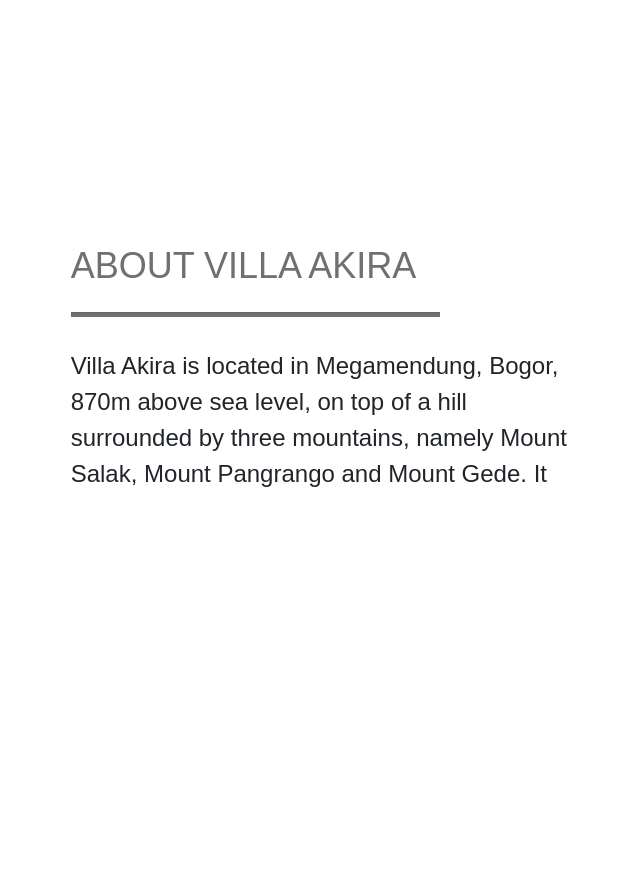
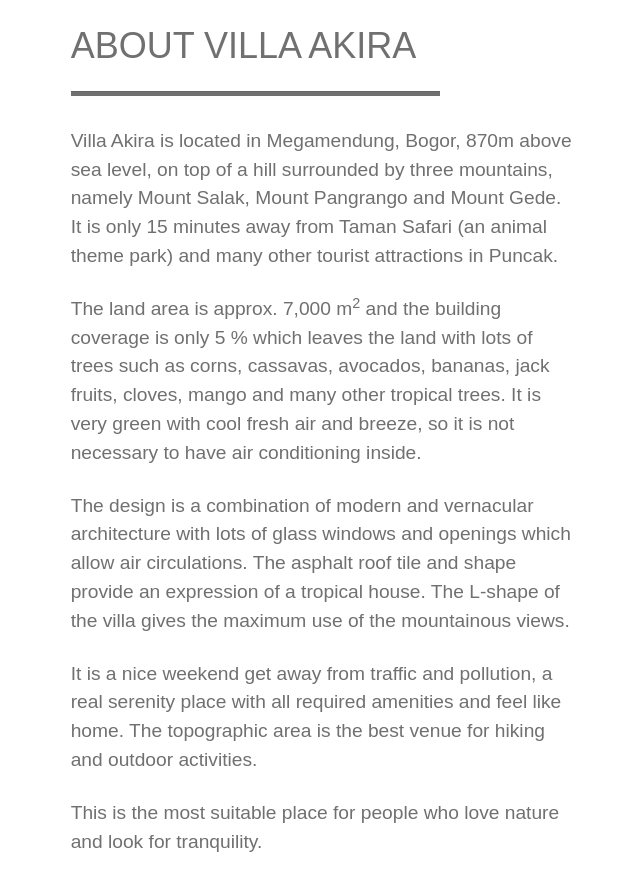
Before and after one commit to hsjsjsj009/villa-akira, a React app: page / in a window 1280 px wide. Shown: the part 820-1710 px from the top of the page, without its empty margins (51-691 px from the left). Before the commit the page ends 1600 px from the top, so only its background shows below. Built offline with nearby package versions, Linux system fonts and the light colour scheme; some packages are replaced by stand-ins of ours; a web font is replaced by a local one.

Commit message:
Done About

```diff
--- a/package.json
+++ b/package.json
@@ -7,9 +7,11 @@
     "bootstrap": "^4.4.1",
     "connected-react-router": "^6.3.2",
     "history": "^4.9.0",
+    "immutable": "^4.0.0-rc.12",
     "jquery": "^3.4.1",
     "normalize.css": "^8.0.1",
     "plop": "^2.3.0",
+    "prop-types": "^15.7.2",
     "react": "^16.8.4",
     "react-bootstrap": "^1.0.0-beta.16",
     "react-device-detect": "^1.11.14",
@@ -23,6 +25,7 @@
     "redux-devtools-extension": "^2.13.8",
     "redux-thunk": "^2.3.0",
     "scrollwatch": "^2.0.1",
+    "serve": "^11.2.0",
     "smooth-scroll": "^16.1.0",
     "styled-components": "^4.1.3"
   },
--- a/public/index.html
+++ b/public/index.html
@@ -22,7 +22,7 @@
       work correctly both with client-side routing and a non-root public URL.
       Learn how to configure a non-root public URL by running `npm run build`.
     -->
-    <title>React App</title>
+    <title>Villa Akira</title>
     <link
       href="https://fonts.googleapis.com/css?family=Lexend+Exa&display=swap"
       rel="stylesheet"
--- a/src/components/About/index.js
+++ b/src/components/About/index.js
@@ -1,27 +1,42 @@
 import React from "react";
 import PropTypes from "prop-types";
 
-import { AboutContainer } from "./style";
 import Container from "react-bootstrap/Container";
 import Row from "react-bootstrap/Row";
 import Col from "react-bootstrap/Col";
-import { Line, Title } from "../../containers/Home/style";
+import { AboutContainer } from "./style";
+import {Line, Paragraph, Title} from "../../containers/Home/style";
 
 class About extends React.Component {
   render() {
     return (
-      <AboutContainer>
+      <AboutContainer id="about">
         <Container style={{ height: "inherit" }} fluid>
           <Row style={{ height: "100%" }} className="justify-content-center">
             <Col md={5} className="align-self-center">
-              <Title color={"#707070"} className="mb-3">
+              <Title className="mb-3">
                 ABOUT VILLA AKIRA
               </Title>
-              <Line color={"#707070"} size={"15.4rem"} className="float-left" />
+              <Line color="#707070" size="15.4rem" className="float-left" />
               <br />
-              <p>{`Villa Akira is located in Megamendung, Bogor, 870m above sea level, on top
+              <Paragraph>Villa Akira is located in Megamendung, Bogor, 870m above sea level, on top
               of a hill surrounded by three mountains, namely Mount Salak, Mount Pangrango and Mount Gede.
-              It`}</p>
+              It is only 15 minutes away from Taman Safari (an animal theme park) and many other tourist
+              attractions in Puncak.</Paragraph>
+              <Paragraph>The land area is approx. 7,000 m<sup>2</sup> and the building coverage
+               is only 5 % which leaves the land with lots of trees such as corns, cassavas, avocados,
+              bananas, jack fruits, cloves, mango and many other tropical trees. It is very green with cool fresh air
+              and breeze, so it is not necessary to have air conditioning inside.</Paragraph>
+              <Paragraph>The design is a combination of modern and vernacular architecture
+               with lots of glass windows and openings which allow air circulations. The asphalt roof
+              tile and shape provide an expression of a tropical house. The L-shape of the villa gives the maximum use of the mountainous views.</Paragraph>
+              <Paragraph>
+                It is a nice weekend get away from traffic and pollution, a real serenity place with all required amenities and feel like home. The topographic area is
+                the best venue for hiking and outdoor activities.
+              </Paragraph>
+              <Paragraph>
+                This is the most suitable place for people who love nature and look for tranquility.
+              </Paragraph>
             </Col>
             <Col md={5}></Col>
           </Row>
--- a/src/components/About/style.js
+++ b/src/components/About/style.js
@@ -1,5 +1,5 @@
 import styled from "styled-components";
 
 export const AboutContainer = styled.div`
-  height: 100vh;
+  height: calc(100vh + 6rem);
 `;
--- /dev/null
+++ b/src/components/Host/style.js
@@ -0,0 +1,5 @@
+import styled from 'styled-components';
+
+export const HostContainer = styled.div`
+
+`;
--- a/src/components/LandingPage/index.js
+++ b/src/components/LandingPage/index.js
@@ -1,11 +1,11 @@
 import React from "react";
 import PropTypes from "prop-types";
 
-import { LandingPageContainer, LandingText } from "./style";
 import Row from "react-bootstrap/Row";
 import Col from "react-bootstrap/Col";
 import Container from "react-bootstrap/Container";
 import Image from "react-bootstrap/Image";
+import { LandingPageContainer, LandingText } from "./style";
 import bg from "../../static/Bird's eye view1.jpg";
 
 class LandingPage extends React.Component {
--- a/src/components/Navbar/index.js
+++ b/src/components/Navbar/index.js
@@ -1,14 +1,14 @@
 import React from "react";
 import PropTypes from "prop-types";
 import Container from "react-bootstrap/Container";
-import { Menu, NavbarContainer } from "./style";
 import Col from "react-bootstrap/Col";
 import Row from "react-bootstrap/Row";
 import { MobileView, BrowserView } from "react-device-detect";
 import { Fade } from "react-reveal";
+import Image from "react-bootstrap/Image";
 import logoWhite from "../../static/log va wite.png";
 import logoGreen from "../../static/log va grin.png";
-import Image from "react-bootstrap/Image";
+import {Menu, NavbarContainer, NoStyleA} from "./style";
 
 class Navbar extends React.Component {
   render() {
@@ -27,7 +27,7 @@ class Navbar extends React.Component {
                 />
               </a>
               <div className="align-content-center row ml-auto mr-1">
-                <Menu changeColor={this.props.changeColor}>About</Menu>
+                <Menu changeColor={this.props.changeColor}><NoStyleA href="#about">About</NoStyleA></Menu>
                 <Menu changeColor={this.props.changeColor}>Facilities</Menu>
                 <Menu changeColor={this.props.changeColor}>Nightly Rates</Menu>
                 <Menu changeColor={this.props.changeColor}>Testimonials</Menu>
--- a/src/components/Navbar/style.js
+++ b/src/components/Navbar/style.js
@@ -14,3 +14,11 @@ export const Menu = styled.h6`
   margin-top: 0.3rem;
   cursor: pointer;
 `;
+
+export const NoStyleA = styled.a`
+    color: inherit;
+    :hover{
+      text-decoration: none;
+      color: inherit;
+    }
+`;
--- a/src/containers/App/index.js
+++ b/src/containers/App/index.js
@@ -3,16 +3,16 @@ import { Switch, Route, withRouter } from "react-router-dom";
 import { connect } from "react-redux";
 import { ThemeProvider } from "styled-components";
 
+import SmoothScroll from "smooth-scroll/dist/smooth-scroll";
 import { theme } from "./theme";
 import { routes } from "./routes";
 import { AppContainer } from "./style";
 import Navbar from "../../components/Navbar";
 import { changeBarColor, changeInnerColor } from "../../globalActions";
-import SmoothScroll from "smooth-scroll/dist/smooth-scroll";
 
 class App extends React.Component {
   componentDidMount() {
-    let scroll = new SmoothScroll('a[href*="#"]', {
+    const scroll = new SmoothScroll('a[href*="#"]', {
       speed: 700,
       speedAsDuration: true
     });
--- a/src/containers/Home/style.js
+++ b/src/containers/Home/style.js
@@ -10,5 +10,10 @@ export const Line = styled.hr`
 `;
 
 export const Title = styled.h4`
-  color: ${props => props.color};
+  color: #707070;
 `;
+
+export const Paragraph = styled.p`
+    color: #707070;
+    font-size: 0.8rem;
+`;
--- a/src/index.js
+++ b/src/index.js
@@ -1,3 +1,4 @@
+import "bootstrap/dist/css/bootstrap.min.css";
 import React from "react";
 import { render } from "react-dom";
 import { Provider } from "react-redux";
@@ -10,9 +11,9 @@ import "./index.css";
 
 import App from "./containers/App";
 import * as serviceWorker from "./serviceWorker";
-import "bootstrap/dist/css/bootstrap.min.css";
 import "./static/font.css";
 import "./static/base.css";
+
 
 const target = document.querySelector("#root");
 render(
--- a/src/static/base.css
+++ b/src/static/base.css
@@ -23,11 +23,7 @@
   right: 0;
   left: 0;
   height: 100vh;
-  background-image: linear-gradient(
-    180deg,
-    rgba(255, 255, 255, 0.0895522) 70%,
-    #ffffff 100%
-  );
+  background-image: linear-gradient(180deg, rgba(255, 255, 255, 0.0895522) 70%, #ffffff 100%);
 }
 
 #book-now > a {
--- a/src/static/font.css
+++ b/src/static/font.css
@@ -3,7 +3,7 @@ html {
 }
 @media screen and (min-width: 320px) {
   html {
-    font-size: calc(16px + 8 * ((100vw - 320px) / 880));
+    font-size: calc( 16px + 8 * ((100vw - 320px) / 880) );
   }
 }
 @media screen and (min-width: 1200px) {
```
Also changed, not shown: src/components/Host/index.js (added, +20 -0 lines), public/favicon.ico, 2 other files.
